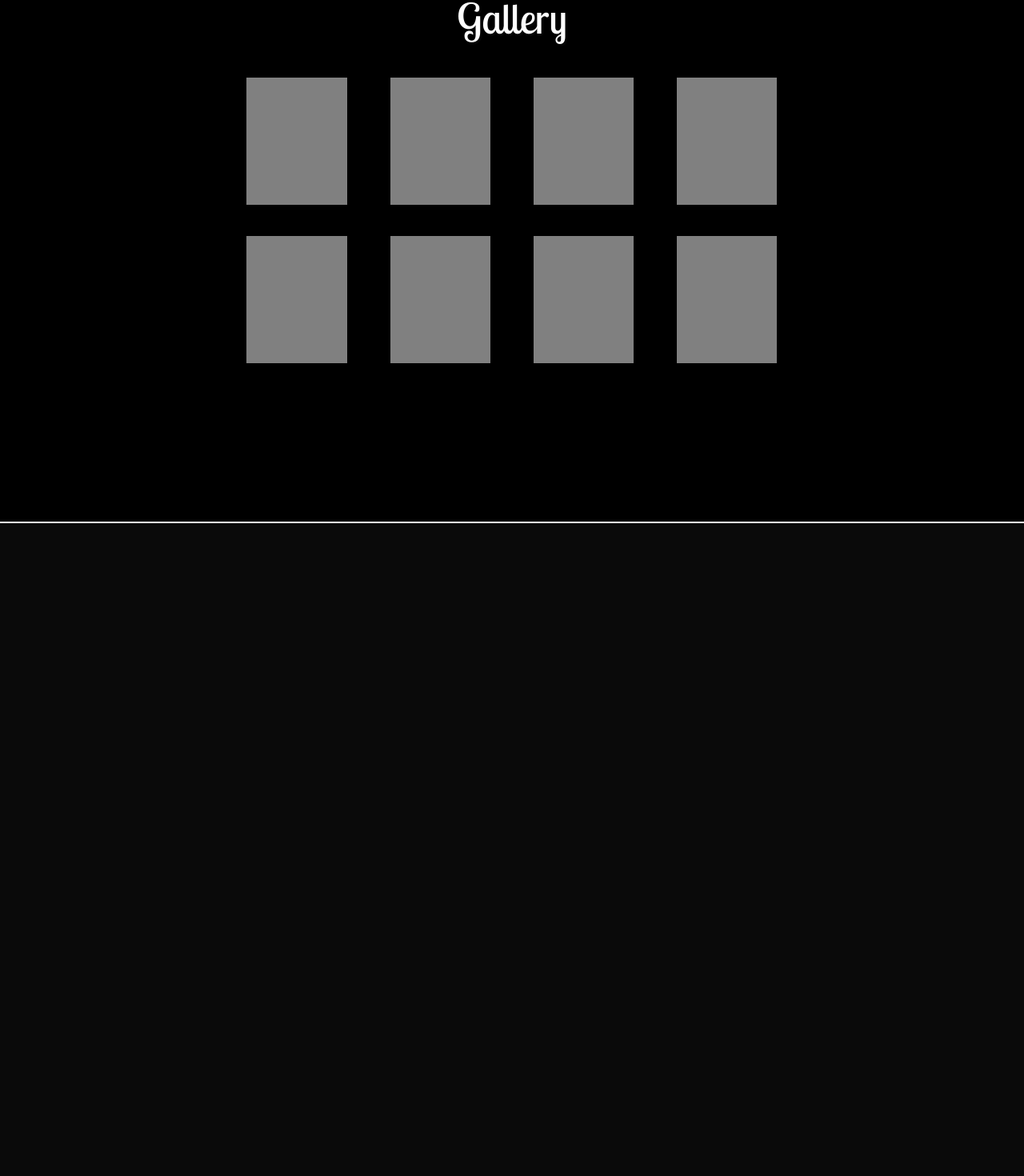
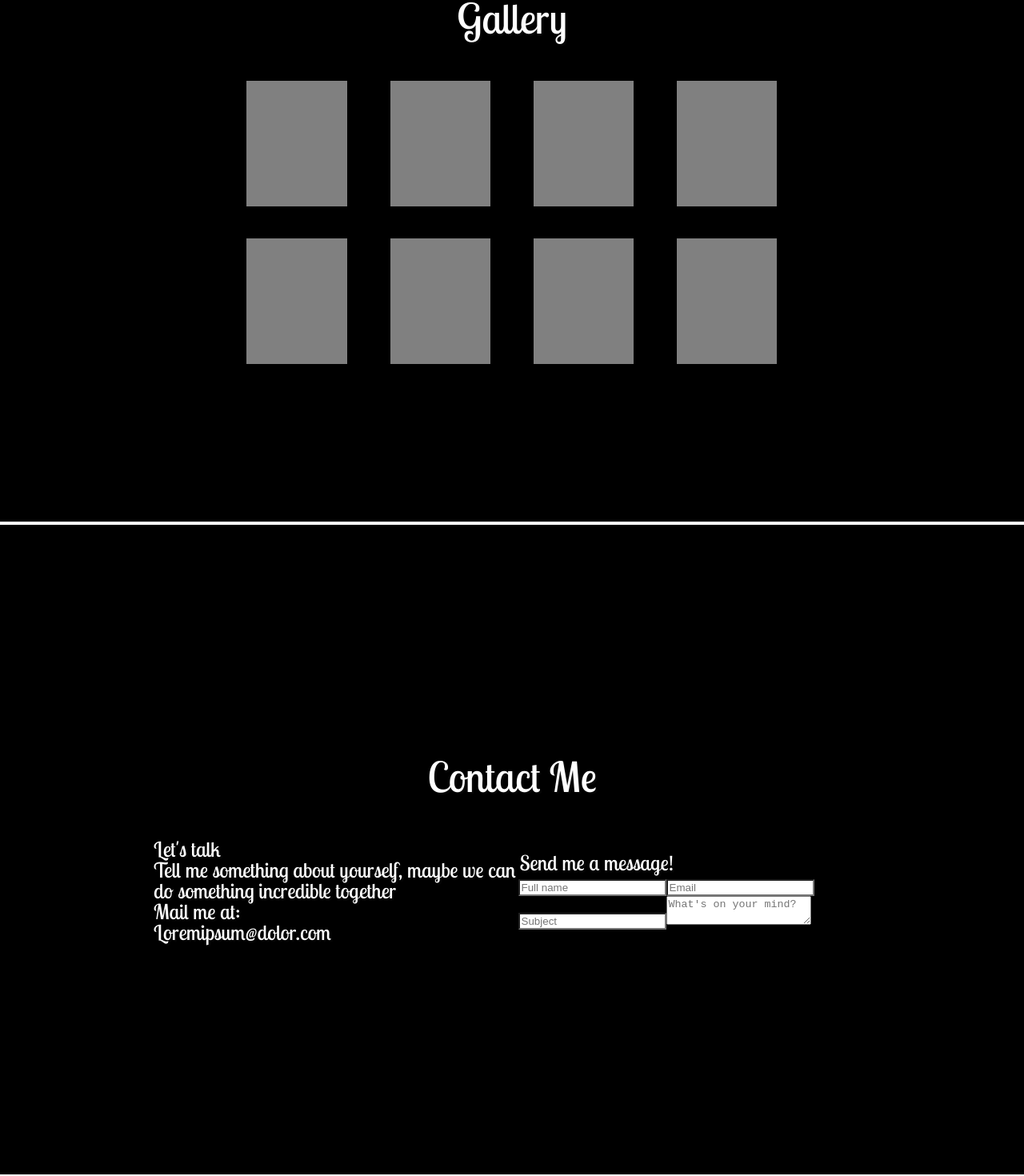
Before and after one commit to MateuszJankowski02/BolekPortfolio, a Nuxt app: page / in a window 1280 px wide. Shown: the part 2675-4145 px from the top of the page at 80% size. Before the commit the page ends 3329 px from the top, so only its background shows below. Built offline with nearby package versions, Linux system fonts and the light colour scheme; no server answers; the database is empty.

Commit message:
New section: Contact me

```diff
--- a/app.vue
+++ b/app.vue
@@ -17,6 +17,7 @@ onMounted(() => {
     <Home />
     <About />
     <Gallery />
+    <Contact />
   </NuxtLayout>
 </template>
 
--- a/assets/styles/layout/_section.scss
+++ b/assets/styles/layout/_section.scss
@@ -10,3 +10,16 @@
     @include grid-template-center;
     border-block: 2px white solid;
 }
+
+.section-content-column, .section-content-row{
+    @include grid-content-center;
+    row-gap: 2rem;
+}
+
+.section-content-column{
+    @include flex-center(column);
+}
+
+.section-content-row{
+    @include flex-center(row);
+}
--- a/components/About.vue
+++ b/components/About.vue
@@ -1,6 +1,6 @@
 <template lang="">
     <div class="section">
-        <div class="about-content">
+        <div class="section-content-column">
             <h5 class="section-heading">About Me</h5>
             <div class="image-placeholder"></div>
             <div class="about-text">
@@ -33,11 +33,6 @@ export default {
 </script>
 <style lang="scss" scoped>
     @use '../assets/styles/abstracts' as *;
-    .about-content{
-        @include grid-content-center;
-        @include flex-center(column);
-        row-gap: 2rem;
-    }
     .image-placeholder{
         width: 50%;
         min-height: 20rem;
--- /dev/null
+++ b/components/Contact.vue
@@ -0,0 +1,39 @@
+<template>
+    <div class="section">
+        <div class="section-content-column">
+            <div>
+                <h5 class="section-heading">Contact Me</h5>
+            </div>
+            <div class="section-content-row">
+                <div>
+                    <div>
+                        <p>Let's talk</p>
+                        <p>Tell me something about yourself, maybe we can do something incredible together</p>
+                    </div>
+                    <div>
+                        <p>Mail me at:</p>
+                        <p>Loremipsum@dolor.com</p>
+                    </div>
+                </div>
+                <div>
+                    <form>
+                        <fieldset>
+                            <legend>Send me a message!</legend>
+                            <input type="text" id="fullname" name="fullname" placeholder="Full name">
+                            <input type="text" id="email" name="email" placeholder="Email">
+                            <input type="text" id="subject" name="subject" placeholder="Subject">
+                            <textarea id="message" name="message" placeholder="What's on your mind?"></textarea>
+                        </fieldset>
+                    </form>
+                </div>
+            </div>
+        </div>
+    </div>
+</template>
+
+<script>
+</script>
+
+<style lang="scss" scoped>
+
+</style>
--- a/components/Gallery.vue
+++ b/components/Gallery.vue
@@ -1,6 +1,6 @@
 <template lang="">
     <div class="section">
-        <div class="gallery-content">
+        <div class="section-content-column">
             <h5 class="section-heading">Gallery</h5>
             <div class="images">
                 <div class="image-placeholder"></div>
@@ -22,9 +22,7 @@ export default {
 </script>
 <style lang="scss" scoped>
     @use '../assets/styles/abstracts' as *;
-    .gallery-content{
-        @include grid-content-center;
-        @include flex-center(column);
+    .section-content-column{
         justify-content: space-between;
     }
     .images{
--- a/components/Home.vue
+++ b/components/Home.vue
@@ -1,6 +1,6 @@
 <template lang="">
     <div class="section">
-        <div class="home-content">
+        <div class="section-content-column">
             <h5 class="heading-1">Jakub Bolek</h5>
             <h4 class="heading-2">Car Photoshoot</h4>
             <h2>Photographs capture a moment that’s gone forever, a moment impossible to reproduce</h2>
@@ -15,12 +15,6 @@ export default {
 </script>
 <style lang="scss" scoped>
     @use '../assets/styles/abstracts' as *;
-    .home-content{
-        @include grid-content-center;
-        @include flex-center(column);
-        row-gap: 2rem;
-
-    }
     .heading-1{
         font-size: 1.6rem;
     }
```
